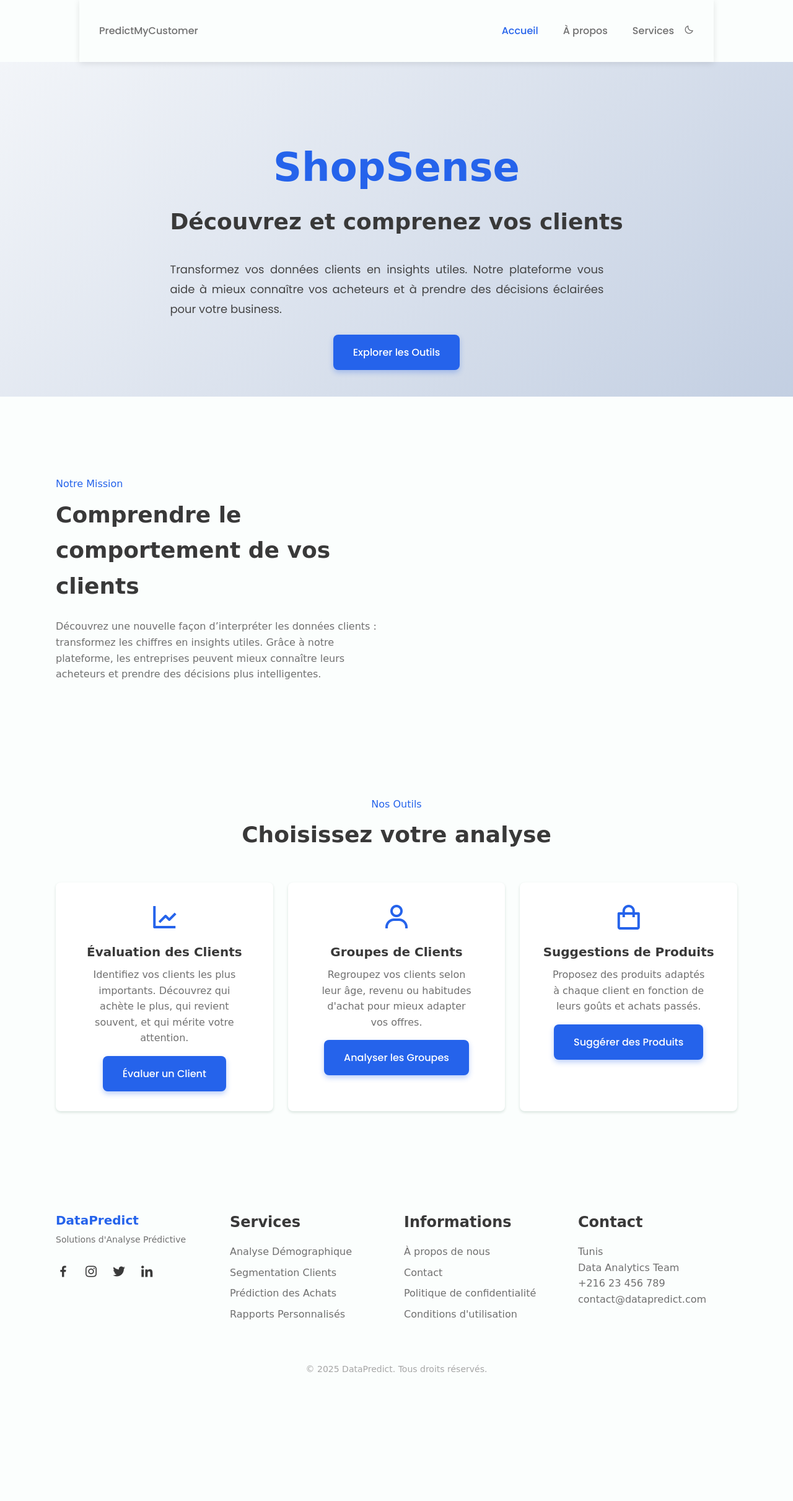
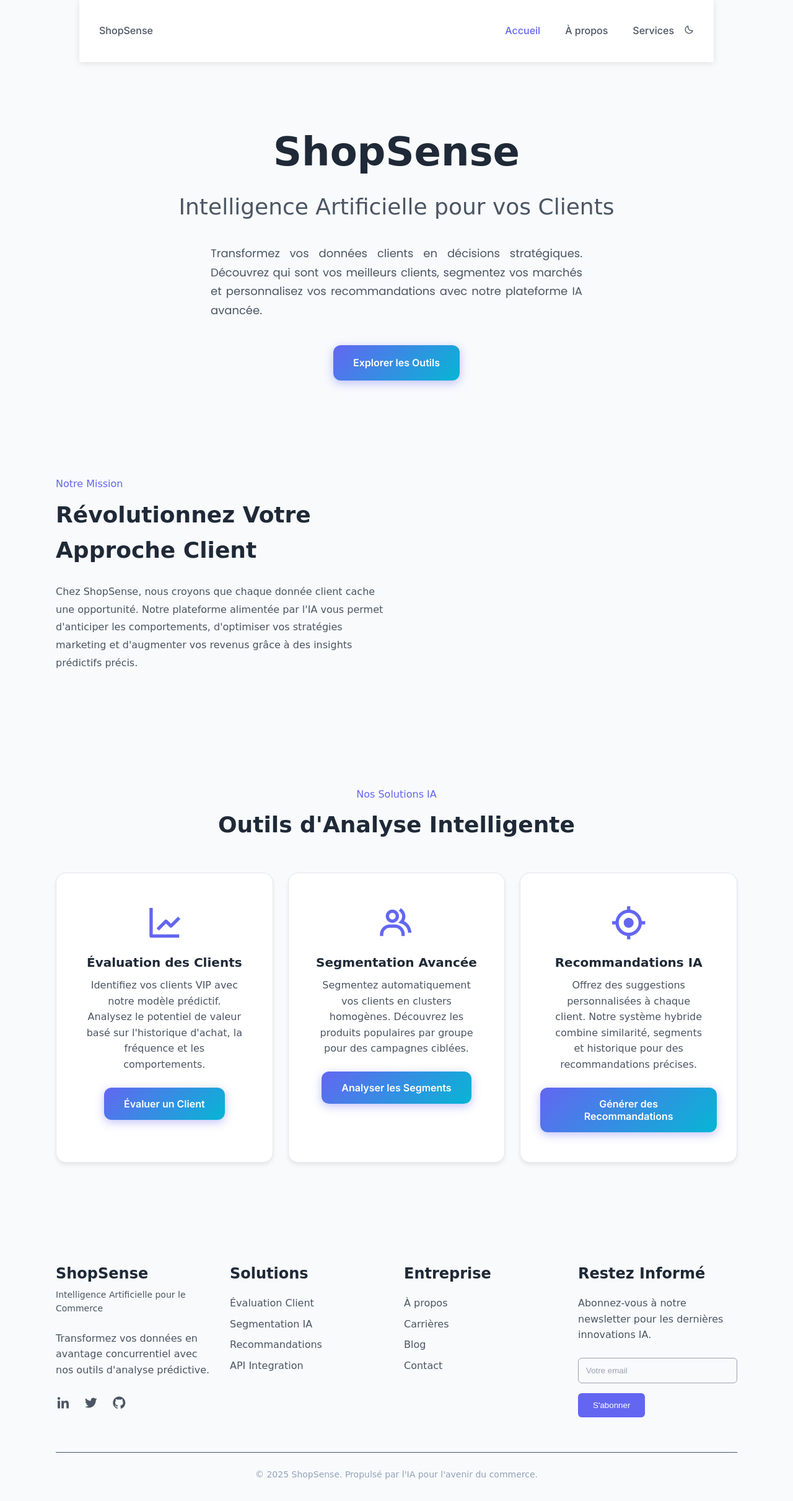
Before and after one commit to iborntowin/ShopSense, a Flask app: page / in a window 1280 px wide. Shown: the whole page at 62% size. Before the commit the page ends 2214 px from the top, so only its background shows below. Run offline with Flask 3, Linux system fonts and the light colour scheme; parts of the project's set-up code (start-up, migrations or seed data) failed here and were passed over.

```diff
--- a/static/web.css
+++ b/static/web.css
@@ -6,27 +6,33 @@
   --header-height: 3rem;
 
   /*========== Colors ==========*/
-  --first-color: #2563eb;
-  --first-color-alt: #1d4ed8;
-  --title-color: #393939;
-  --text-color: #707070;
-  --text-color-light: #A6A6A6;
-  --body-color: #FBFEFD;
-  --container-color: #FFFFFF;
+  --first-color: #6366f1;
+  --first-color-alt: #4f46e5;
+  --second-color: #06b6d4;
+  --accent-color: #f59e0b;
+  --title-color: #1f2937;
+  --text-color: #4b5563;
+  --text-color-light: #9ca3af;
+  --body-color: #f8fafc;
+  --container-color: #ffffff;
+  --dark-bg: #0f172a;
+  --dark-title: #f1f5f9;
+  --dark-text: #cbd5e1;
 
   /*========== Font and typography ==========*/
-  --body-font: 'Poppins', sans-serif;
-  --biggest-font-size: 2.25rem;
-  --h1-font-size: 1.5rem;
-  --h2-font-size: 1.25rem;
-  --h3-font-size: 1rem;
-  --normal-font-size: .938rem;
-  --small-font-size: .813rem;
+  --body-font: 'Inter', sans-serif;
+  --biggest-font-size: 3rem;
+  --h1-font-size: 2rem;
+  --h2-font-size: 1.5rem;
+  --h3-font-size: 1.25rem;
+  --normal-font-size: 1rem;
+  --small-font-size: .875rem;
   --smaller-font-size: .75rem;
 
   /*========== Font weight ==========*/
   --font-medium: 500;
   --font-semi-bold: 600;
+  --font-bold: 700;
 
   /*========== Margenes ==========*/
   --mb-1: .5rem;
@@ -172,10 +178,13 @@ img{
 /*========== NAV ==========*/
 .nav{
   max-width: 1024px;
-  height:  300px;
+  height: var(--header-height);
   display: flex;
   justify-content: space-between;
   align-items: center;
+  background-color: rgba(255, 255, 255, 0.95);
+  backdrop-filter: blur(10px);
+  box-shadow: 0 2px 10px rgba(0,0,0,0.1);
 }
 
 @media screen and (max-width: 768px){
@@ -210,7 +219,7 @@ img{
   color: var(--text-color);
   font-size: 1rem;
   font-weight: var(--font-medium);
-   font-family: 'Poppins', sans-serif;
+  font-family: var(--body-font);
 }
 
 .nav__logo:hover{
@@ -278,7 +287,9 @@ img{
 
 /*========== HOME ==========*/
 .home{
-  background: linear-gradient(135deg, #f5f7fa 0%, #c3cfe2 100%);
+  background: var(--body-color);
+  position: relative;
+  overflow: hidden;
 }
 
 .home__container{
@@ -287,22 +298,31 @@ img{
   justify-content: center;
   align-items: center;
   text-align: center;
+  position: relative;
+  z-index: 1;
 }
 
 .home__title{
   font-size: var(--biggest-font-size);
-  color: var(--first-color);
+  color: var(--title-color);
   margin-bottom: var(--mb-1);
+  font-weight: var(--font-bold);
 }
 
 .home__subtitle{
   font-size: var(--h1-font-size);
-  color: var(--title-color);
+  color: var(--text-color);
   margin-bottom: var(--mb-4);
+  font-weight: var(--font-medium);
 }
 
 .home__description{
-  margin-bottom: var(--mb-3);
+  margin-bottom: var(--mb-5);
+  color: var(--text-color);
+  max-width: 600px;
+  margin-left: auto;
+  margin-right: auto;
+  line-height: 1.7;
 }
 
 .home__3d-container{
@@ -315,28 +335,56 @@ img{
 /*========== BUTTONS ==========*/
 .button{
   display: inline-block;
-  background-color: var(--first-color);
+  background: linear-gradient(135deg, var(--first-color) 0%, var(--second-color) 100%);
   color: #FFF;
   padding: 1rem 2rem;
-  border-radius: .5rem;
+  border-radius: 12px;
   transition: all .3s ease;
   border: none;
   cursor: pointer;
   font-family: var(--body-font);
   font-size: var(--normal-font-size);
-  font-weight: var(--font-medium);
-  box-shadow: 0 4px 8px rgba(37, 99, 235, 0.3);
+  font-weight: var(--font-semi-bold);
+  box-shadow: 0 4px 15px rgba(99, 102, 241, 0.4);
+  position: relative;
+  overflow: hidden;
+}
+
+.button::before {
+  content: '';
+  position: absolute;
+  top: 0;
+  left: -100%;
+  width: 100%;
+  height: 100%;
+  background: linear-gradient(90deg, transparent, rgba(255,255,255,0.2), transparent);
+  transition: left 0.5s;
+}
+
+.button:hover::before {
+  left: 100%;
 }
 
 .button:hover{
-  background-color: var(--first-color-alt);
-  transform: translateY(-2px);
-  box-shadow: 0 6px 12px rgba(37, 99, 235, 0.4);
+  transform: translateY(-3px);
+  box-shadow: 0 8px 25px rgba(99, 102, 241, 0.6);
 }
 
 /*========== ABOUT ==========*/
+.about{
+  background-color: #f8fafc;
+}
+
 .about__data{
   text-align: center;
+  max-width: 800px;
+  margin: 0 auto;
+}
+
+.about__description{
+  margin-bottom: var(--mb-5);
+  line-height: 1.8;
+  color: var(--text-color);
 }
 
 .about__description{
@@ -344,40 +392,54 @@ img{
 }
 
 /*========== SERVICES ==========*/
+.services{
+  background-color: var(--body-color);
+}
+
 .services__container{
-  row-gap: 2.5rem;
-  grid-template-columns: repeat(auto-fit, minmax(220px, 1fr));
+  row-gap: 3rem;
+  grid-template-columns: repeat(auto-fit, minmax(300px, 1fr));
 }
 
 .services__content{
   text-align: center;
-  padding: 2rem 1.5rem;
+  padding: 3rem 2rem;
   background-color: var(--container-color);
-  border-radius: .5rem;
-  box-shadow: 0 2px 4px rgba(3,74,40,.15);
-  transition: .3s;
+  border-radius: 16px;
+  box-shadow: 0 4px 6px rgba(0,0,0,0.07);
+  transition: all 0.3s ease;
+  border: 1px solid #e5e7eb;
 }
 
 .services__content:hover{
-  transform: translateY(-10px);
-  box-shadow: 0 4px 8px rgba(3,74,40,.25);
+  transform: translateY(-8px);
+  box-shadow: 0 20px 40px rgba(0,0,0,0.15);
+  border-color: var(--first-color);
 }
 
 .services__icon{
-  font-size: 3rem;
+  font-size: 4rem;
   color: var(--first-color);
   margin-bottom: var(--mb-2);
+  transition: color 0.3s ease;
+}
+
+.services__content:hover .services__icon {
+  color: var(--first-color-alt);
 }
 
 .services__title{
   font-size: var(--h3-font-size);
   color: var(--title-color);
   margin-bottom: var(--mb-1);
+  font-weight: var(--font-bold);
 }
 
 .services__description{
-  padding: 0 1.5rem;
-  margin-bottom: var(--mb-2);
+  padding: 0 1rem;
+  margin-bottom: var(--mb-3);
+  color: var(--text-color);
+  line-height: 1.6;
 }
 
 /*========== FORMS ==========*/
@@ -481,50 +543,106 @@ img{
 }
 
 /*========== FOOTER ==========*/
+.footer{
+  background: var(--body-color);
+  color: var(--text-color);
+  padding: 4rem 0 2rem;
+}
+
 .footer__container{
-  grid-template-columns: repeat(auto-fit, minmax(220px, 1fr));
+  grid-template-columns: repeat(auto-fit, minmax(250px, 1fr));
   row-gap: 2rem;
 }
 
 .footer__logo{
-  font-size: var(--h3-font-size);
-  color: var(--first-color);
-  font-weight: var(--font-semi-bold);
+  font-size: var(--h2-font-size);
+  color: var(--title-color);
+  font-weight: var(--font-bold);
+  margin-bottom: var(--mb-1);
 }
 
 .footer__description{
   display: block;
   font-size: var(--small-font-size);
   margin: .25rem 0 var(--mb-3);
+  color: var(--text-color);
+}
+
+.footer__content p {
+  color: var(--text-color);
+  line-height: 1.6;
+  margin-bottom: var(--mb-3);
 }
 
 .footer__social{
   font-size: 1.5rem;
-  color: var(--title-color);
+  color: var(--text-color);
   margin-right: var(--mb-2);
+  transition: color 0.3s ease, transform 0.3s ease;
+}
+
+.footer__social:hover{
+  color: var(--first-color);
+  transform: scale(1.1);
 }
 
 .footer__title{
   font-size: var(--h2-font-size);
   color: var(--title-color);
   margin-bottom: var(--mb-2);
+  font-weight: var(--font-semi-bold);
 }
 
 .footer__link{
   display: inline-block;
   color: var(--text-color);
   margin-bottom: var(--mb-1);
+  transition: color 0.3s ease;
 }
 
 .footer__link:hover{
   color: var(--first-color);
 }
 
+.newsletter {
+  margin-top: var(--mb-2);
+}
+
+.newsletter__input {
+  width: 100%;
+  padding: 0.75rem;
+  border: 1px solid var(--text-color-light);
+  border-radius: 6px;
+  background: var(--body-color);
+  color: var(--text-color);
+  margin-bottom: var(--mb-2);
+}
+
+.newsletter__input::placeholder {
+  color: var(--text-color-light);
+}
+
+.newsletter__button {
+  background: var(--first-color);
+  color: white;
+  border: none;
+  padding: 0.75rem 1.5rem;
+  border-radius: 6px;
+  cursor: pointer;
+  transition: background 0.3s ease;
+}
+
+.newsletter__button:hover {
+  background: var(--first-color-alt);
+}
+
 .footer__copy{
   text-align: center;
   font-size: var(--small-font-size);
-  color: var(--text-color-light);
+  color: #94a3b8;
   margin-top: 3.5rem;
+  padding-top: var(--mb-3);
+  border-top: 1px solid #475569;
 }
 
 /*========== MEDIA QUERIES ==========*/
--- a/static/web.js
+++ b/static/web.js
@@ -123,6 +123,12 @@ function showForm(formType) {
 function clearForm(button) {
     const form = button.closest('form');
     form.reset();
+
+    // Hide result if exists
+    const resultDiv = form.querySelector('.result-display');
+    if (resultDiv) {
+        resultDiv.style.display = 'none';
+    }
 }
 
 /*==================== HANDLE SEGMENT FORM ====================*/
@@ -132,6 +138,12 @@ document.addEventListener('DOMContentLoaded', function() {
     if (customerValueForm) {
         customerValueForm.addEventListener('submit', async function(e) {
             e.preventDefault();
+
+            // Show loading
+            const submitBtn = customerValueForm.querySelector('button[type="submit"]');
+            const originalText = submitBtn.textContent;
+            submitBtn.textContent = 'Analyse en cours...';
+            submitBtn.disabled = true;
 
             const formData = {
                 age: parseInt(document.getElementById('cv_age').value),
@@ -194,6 +206,9 @@ document.addEventListener('DOMContentLoaded', function() {
             } catch (error) {
                 document.getElementById('customerValueContent').innerHTML = `<p style="color: red;">Erreur: ${error.message}</p>`;
                 document.getElementById('customerValueResult').style.display = 'block';
+            } finally {
+                submitBtn.textContent = originalText;
+                submitBtn.disabled = false;
             }
         });
     }
--- a/templates/landing.html
+++ b/templates/landing.html
@@ -3,6 +3,11 @@
 <head>
     <meta charset="UTF-8">
     <meta name="viewport" content="width=device-width, initial-scale=1.0">
+
+    <!--========== GOOGLE FONTS ==========-->
+    <link rel="preconnect" href="https://fonts.googleapis.com">
+    <link rel="preconnect" href="https://fonts.gstatic.com" crossorigin>
+    <link href="https://fonts.googleapis.com/css2?family=Inter:wght@300;400;500;600;700&display=swap" rel="stylesheet">
 
     <!--========== BOX ICONS ==========-->
     <link href='https://cdn.jsdelivr.net/npm/boxicons@2.0.5/css/boxicons.min.css' rel='stylesheet'>
@@ -10,7 +15,7 @@
     <!--========== CSS ==========-->
     <link rel="stylesheet" href="{{ url_for('static', filename='web.css') }}">
 
-    <title>ShopSense - Analyse Prédictive Client</title>
+    <title>ShopSense - Intelligence Client pour Startups</title>
 </head>
 <body>
 
@@ -22,7 +27,7 @@
     <!--========== HEADER ==========-->
     <header class="l-header" id="header">
         <nav class="nav bd-container">
-            <a href="#" class="nav__logo">PredictMyCustomer</a>
+            <a href="#" class="nav__logo">ShopSense</a>
 
             <div class="nav__menu" id="nav-menu">
                 <ul class="nav__list">
@@ -46,8 +51,8 @@
             <div class="home__container bd-container">
                 <div class="home__data">
                     <h1 class="home__title">ShopSense</h1>
-                    <h2 class="home__subtitle">Découvrez et comprenez vos clients</h2>
-                    <p class="home__description">Transformez vos données clients en insights utiles. Notre plateforme vous aide à mieux connaître vos acheteurs et à prendre des décisions éclairées pour votre business.
+                    <h2 class="home__subtitle">Intelligence Artificielle pour vos Clients</h2>
+                    <p class="home__description">Transformez vos données clients en décisions stratégiques. Découvrez qui sont vos meilleurs clients, segmentez vos marchés et personnalisez vos recommandations avec notre plateforme IA avancée.
 </p>
                     <a href="#services" class="button">Explorer les Outils</a>
                 </div>
@@ -60,9 +65,8 @@
             <div class="about__container bd-grid">
                 <div class="about__data">
                     <span class="section-subtitle about__initial">Notre Mission</span>
-                    <h2 class="section-title about__initial">Comprendre le comportement de vos clients</h2>
-                    <p class="about__description">   Découvrez une nouvelle façon d’interpréter les données clients : transformez les chiffres en insights utiles.
-                Grâce à notre plateforme, les entreprises peuvent mieux connaître leurs acheteurs et prendre des décisions plus intelligentes.
+                    <h2 class="section-title about__initial">Révolutionnez Votre Approche Client</h2>
+                    <p class="about__description">Chez ShopSense, nous croyons que chaque donnée client cache une opportunité. Notre plateforme alimentée par l'IA vous permet d'anticiper les comportements, d'optimiser vos stratégies marketing et d'augmenter vos revenus grâce à des insights prédictifs précis.
                     </p>
                 </div>
             </div>
@@ -70,8 +74,8 @@
 
      <!--========== SERVICES ==========-->
 <section class="services section bd-container" id="services">
-    <span class="section-subtitle">Nos Outils</span>
-    <h2 class="section-title">Choisissez votre analyse</h2>
+    <span class="section-subtitle">Nos Solutions IA</span>
+    <h2 class="section-title">Outils d'Analyse Intelligente</h2>
 
     <div class="services__container bd-grid">
         <!-- 1. Analyse de Valeur -->
@@ -79,29 +83,29 @@
             <i class='bx bx-line-chart services__icon'></i>
             <h3 class="services__title">Évaluation des Clients</h3>
             <p class="services__description">
-                Identifiez vos clients les plus importants. Découvrez qui achète le plus, qui revient souvent, et qui mérite votre attention.
+                Identifiez vos clients VIP avec notre modèle prédictif. Analysez le potentiel de valeur basé sur l'historique d'achat, la fréquence et les comportements.
             </p>
             <button class="button" onclick="showForm('demographic')">Évaluer un Client</button>
         </div>
 
         <!-- 2. Segmentation -->
         <div class="services__content">
-            <i class='bx bx-user services__icon'></i>
-            <h3 class="services__title">Groupes de Clients</h3>
+            <i class='bx bx-group services__icon'></i>
+            <h3 class="services__title">Segmentation Avancée</h3>
             <p class="services__description">
-                Regroupez vos clients selon leur âge, revenu ou habitudes d'achat pour mieux adapter vos offres.
+                Segmentez automatiquement vos clients en clusters homogènes. Découvrez les produits populaires par groupe pour des campagnes ciblées.
             </p>
-            <button class="button" onclick="showForm('preferences')">Analyser les Groupes</button>
+            <button class="button" onclick="showForm('preferences')">Analyser les Segments</button>
         </div>
 
         <!-- 3. Recommandation -->
         <div class="services__content">
-            <i class='bx bx-shopping-bag services__icon'></i>
-            <h3 class="services__title">Suggestions de Produits</h3>
+            <i class='bx bx-target-lock services__icon'></i>
+            <h3 class="services__title">Recommandations IA</h3>
             <p class="services__description">
-                Proposez des produits adaptés à chaque client en fonction de leurs goûts et achats passés.
+                Offrez des suggestions personnalisées à chaque client. Notre système hybride combine similarité, segments et historique pour des recommandations précises.
             </p>
-            <button class="button" onclick="showForm('prediction')">Suggérer des Produits</button>
+            <button class="button" onclick="showForm('prediction')">Générer des Recommandations</button>
         </div>
     </div>
 </section>
@@ -270,51 +274,50 @@
     <div class="footer__container bd-grid">
         <!-- Logo et description -->
         <div class="footer__content">
-            <a href="#" class="footer__logo">DataPredict</a>
-            <span class="footer__description">Solutions d'Analyse Prédictive</span>
+            <a href="#" class="footer__logo">ShopSense</a>
+            <span class="footer__description">Intelligence Artificielle pour le Commerce</span>
+            <p>Transformez vos données en avantage concurrentiel avec nos outils d'analyse prédictive.</p>
             <div class="footer__socials">
-                <a href="#" class="footer__social"><i class='bx bxl-facebook'></i></a>
-                <a href="#" class="footer__social"><i class='bx bxl-instagram'></i></a>
+                <a href="#" class="footer__social"><i class='bx bxl-linkedin'></i></a>
                 <a href="#" class="footer__social"><i class='bx bxl-twitter'></i></a>
-                <a href="#" class="footer__social"><i class='bx bxl-linkedin'></i></a>
+                <a href="#" class="footer__social"><i class='bx bxl-github'></i></a>
             </div>
         </div>
 
         <!-- Services -->
         <div class="footer__content">
-            <h3 class="footer__title">Services</h3>
+            <h3 class="footer__title">Solutions</h3>
             <ul>
-                <li><a href="#" class="footer__link">Analyse Démographique</a></li>
-                <li><a href="#" class="footer__link">Segmentation Clients</a></li>
-                <li><a href="#" class="footer__link">Prédiction des Achats</a></li>
-                <li><a href="#" class="footer__link">Rapports Personnalisés</a></li>
+                <li><a href="#services" class="footer__link">Évaluation Client</a></li>
+                <li><a href="#services" class="footer__link">Segmentation IA</a></li>
+                <li><a href="#services" class="footer__link">Recommandations</a></li>
+                <li><a href="#" class="footer__link">API Integration</a></li>
             </ul>
         </div>
 
-        <!-- Information -->
+        <!-- Entreprise -->
         <div class="footer__content">
-            <h3 class="footer__title">Informations</h3>
+            <h3 class="footer__title">Entreprise</h3>
             <ul>
-                <li><a href="#" class="footer__link">À propos de nous</a></li>
+                <li><a href="#about" class="footer__link">À propos</a></li>
+                <li><a href="#" class="footer__link">Carrières</a></li>
+                <li><a href="#" class="footer__link">Blog</a></li>
                 <li><a href="#" class="footer__link">Contact</a></li>
-                <li><a href="#" class="footer__link">Politique de confidentialité</a></li>
-                <li><a href="#" class="footer__link">Conditions d'utilisation</a></li>
             </ul>
         </div>
 
-        <!-- Contact -->
+        <!-- Newsletter -->
         <div class="footer__content">
-            <h3 class="footer__title">Contact</h3>
-            <ul>
-                <li>Tunis</li>
-                <li>Data Analytics Team</li>
-                <li>+216  23 456 789</li>
-                <li><a href="mailto:contact@datapredict.com" class="footer__link">contact@datapredict.com</a></li>
-            </ul>
+            <h3 class="footer__title">Restez Informé</h3>
+            <p>Abonnez-vous à notre newsletter pour les dernières innovations IA.</p>
+            <div class="newsletter">
+                <input type="email" placeholder="Votre email" class="newsletter__input">
+                <button class="newsletter__button">S'abonner</button>
+            </div>
         </div>
     </div>
 
-    <p class="footer__copy">&#169; 2025 DataPredict. Tous droits réservés.</p>
+    <p class="footer__copy">&#169; 2025 ShopSense. Propulsé par l'IA pour l'avenir du commerce.</p>
 </footer>
 
 
```
